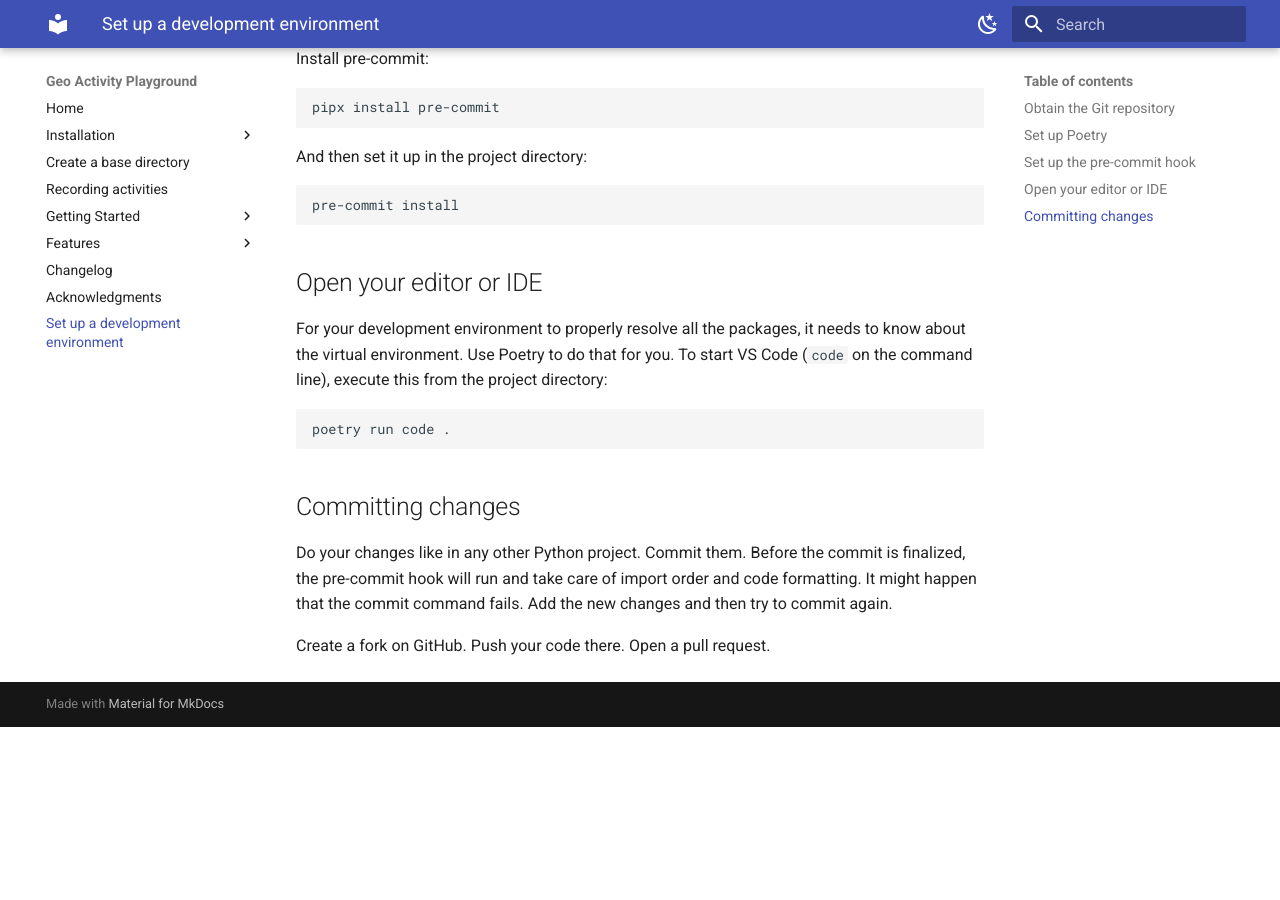
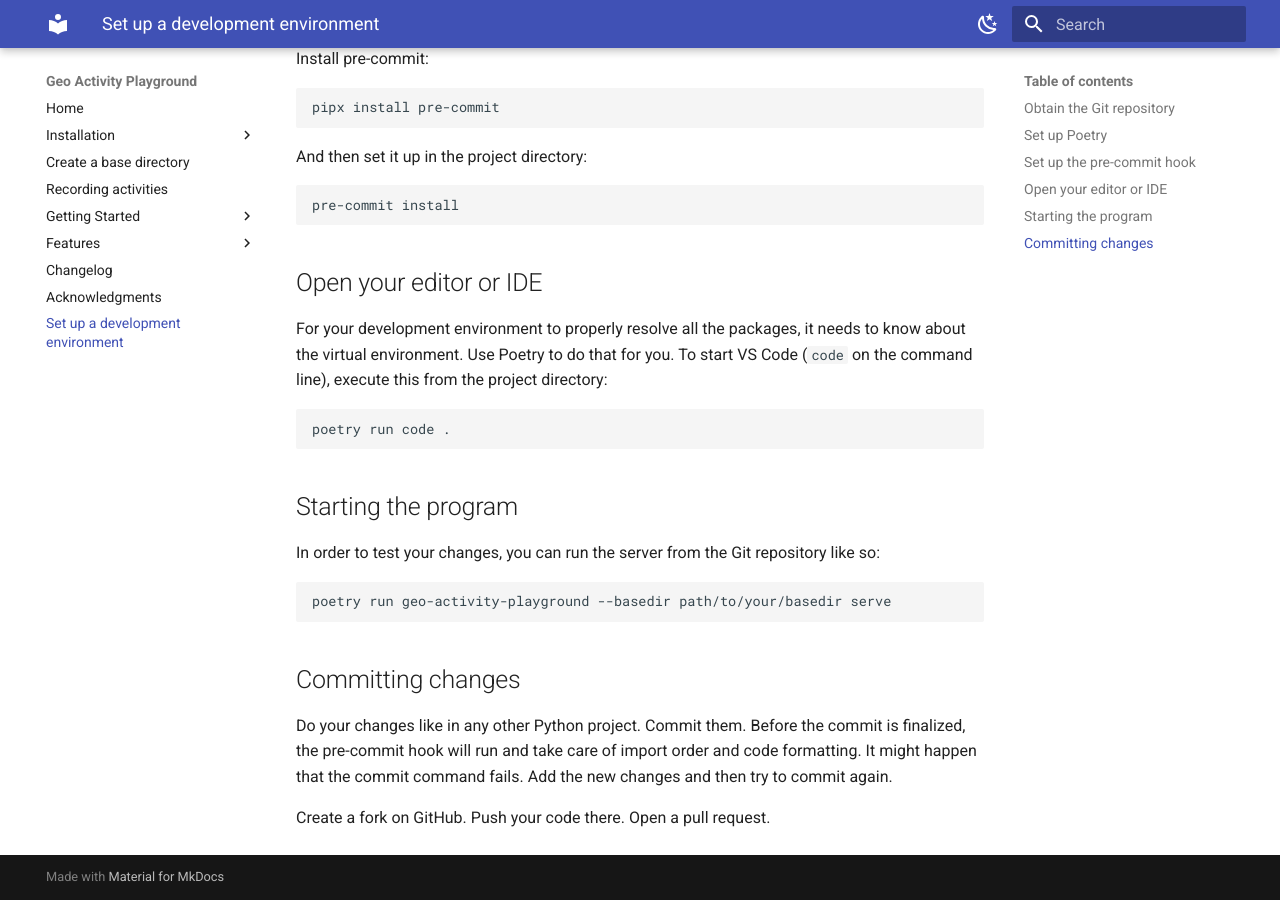
Before and after one commit to martin-ueding/geo-activity-playground, an MkDocs documentation site: the page built from docs/set-up-a-development-environment.md, in a window 1280 px wide and 900 px high, scrolled down 1464 px. Built offline with MkDocs 1.6.1 and Material for MkDocs 9.7.7, drawn with Linux system fonts in a browser that asks for light colours; before the commit the page ends 2191 px from its top, so only the background shows below that.

Commit message:
Change devel documentation

````diff
--- a/docs/set-up-a-development-environment.md
+++ b/docs/set-up-a-development-environment.md
@@ -74,6 +74,14 @@ For your development environment to properly resolve all the packages, it needs
 poetry run code .
 ```
 
+## Starting the program
+
+In order to test your changes, you can run the server from the Git repository like so:
+
+```bash
+poetry run geo-activity-playground --basedir path/to/your/basedir serve
+```
+
 ## Committing changes
 
 Do your changes like in any other Python project. Commit them. Before the commit is finalized, the pre-commit hook will run and take care of import order and code formatting. It might happen that the commit command fails. Add the new changes and then try to commit again.
--- a/mkdocs.yml
+++ b/mkdocs.yml
@@ -25,7 +25,6 @@ nav:
     - install-on-linux.md
     - getting-started/installing-stable-on-windows.md
     - Advanced Installation Topics:
-      - getting-started/installing-git-on-linux.md
       - getting-started/docker.md
       - getting-started/docker-compose.md
       - getting-started/docker-compose-tailscale.md
````
Also changed, not shown: docs/getting-started/installing-git-on-linux.md (deleted, +0 -51 lines).
